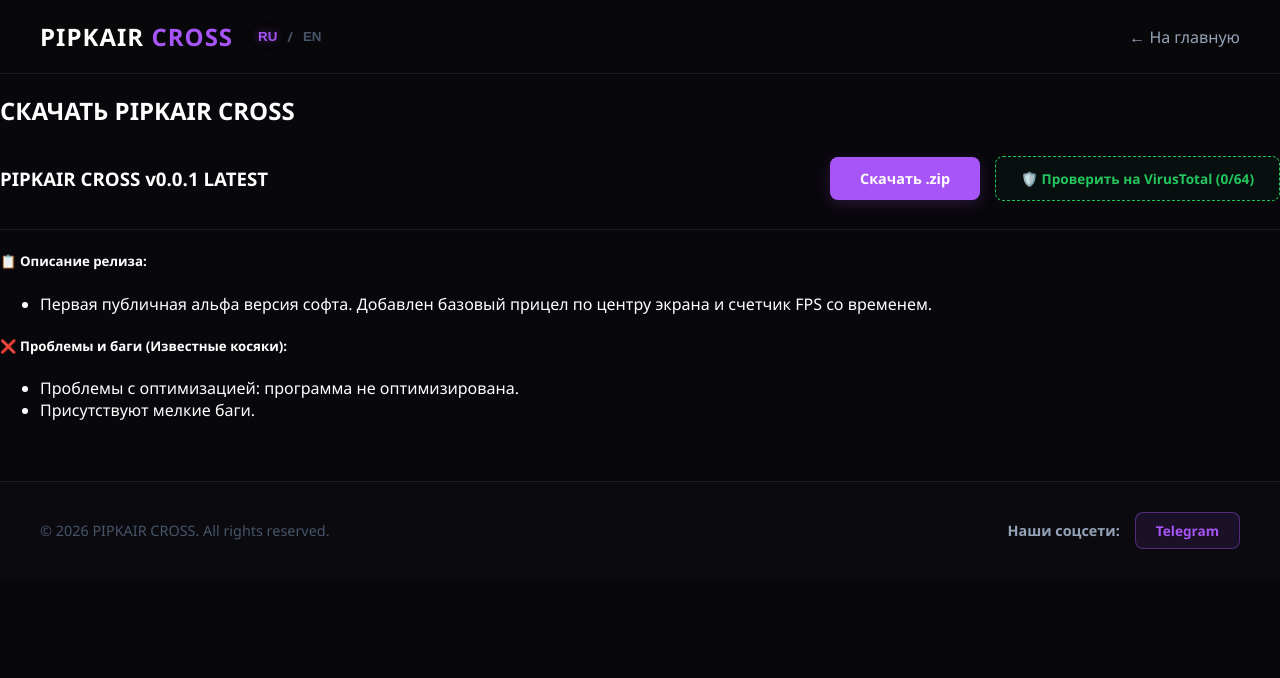
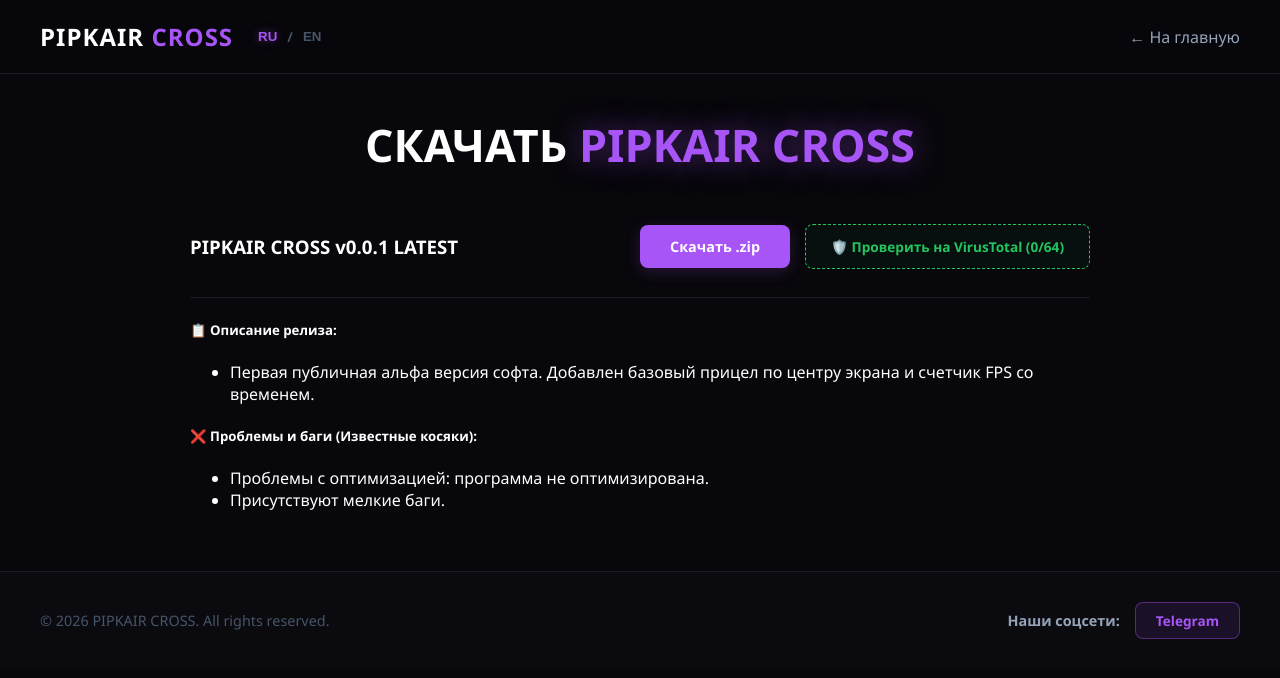
Before and after one commit to Pipka04/pipkeir, a plain HTML site: page download.html in a window 1280 px wide. Drawn offline with Linux system fonts and the light colour scheme.

Commit message:
Add files via upload

```diff
--- a/download.html
+++ b/download.html
@@ -23,9 +23,9 @@
         </div>
     </nav>
 
-    <!-- Блок скачивания -->
+        <!-- Блок скачивания с идеальной центровкой -->
     <section class="download-section">
-        <div class="download-container">
+        <div class="container">
             <h1 data-translate="dl-title">СКАЧАТЬ <span>PIPKAIR CROSS</span></h1>
 
             <div class="versions-list">
--- a/style.css
+++ b/style.css
@@ -394,3 +394,37 @@
     box-shadow: 0 0 25px rgba(34, 197, 94, 0.6);
     transform: translateY(-2px);
 }
+/* Дополнительные стили для идеальной центровки страницы скачивания */
+.download-section .container {
+    max-width: 900px; /* Ограничиваем ширину, чтобы карточка выглядела аккуратно */
+    margin: 0 auto;
+}
+
+.download-section h1 {
+    text-align: center;
+    font-size: 2.8rem;
+    font-weight: 900;
+    margin-bottom: 40px;
+    margin-top: 40px;
+}
+
+.download-section h1 span {
+    color: #a855f7;
+    text-shadow: 0 0 30px rgba(168, 85, 247, 0.5);
+}
+
+/* Плавная крутая анимация появления карточки при загрузке страницы */
+.version-card.latest {
+    animation: fadeInCard 0.8s ease-out forwards;
+}
+
+@keyframes fadeInCard {
+    from {
+        opacity: 0;
+        transform: translateY(20px);
+    }
+    to {
+        opacity: 1;
+        transform: translateY(0);
+    }
+}
```
